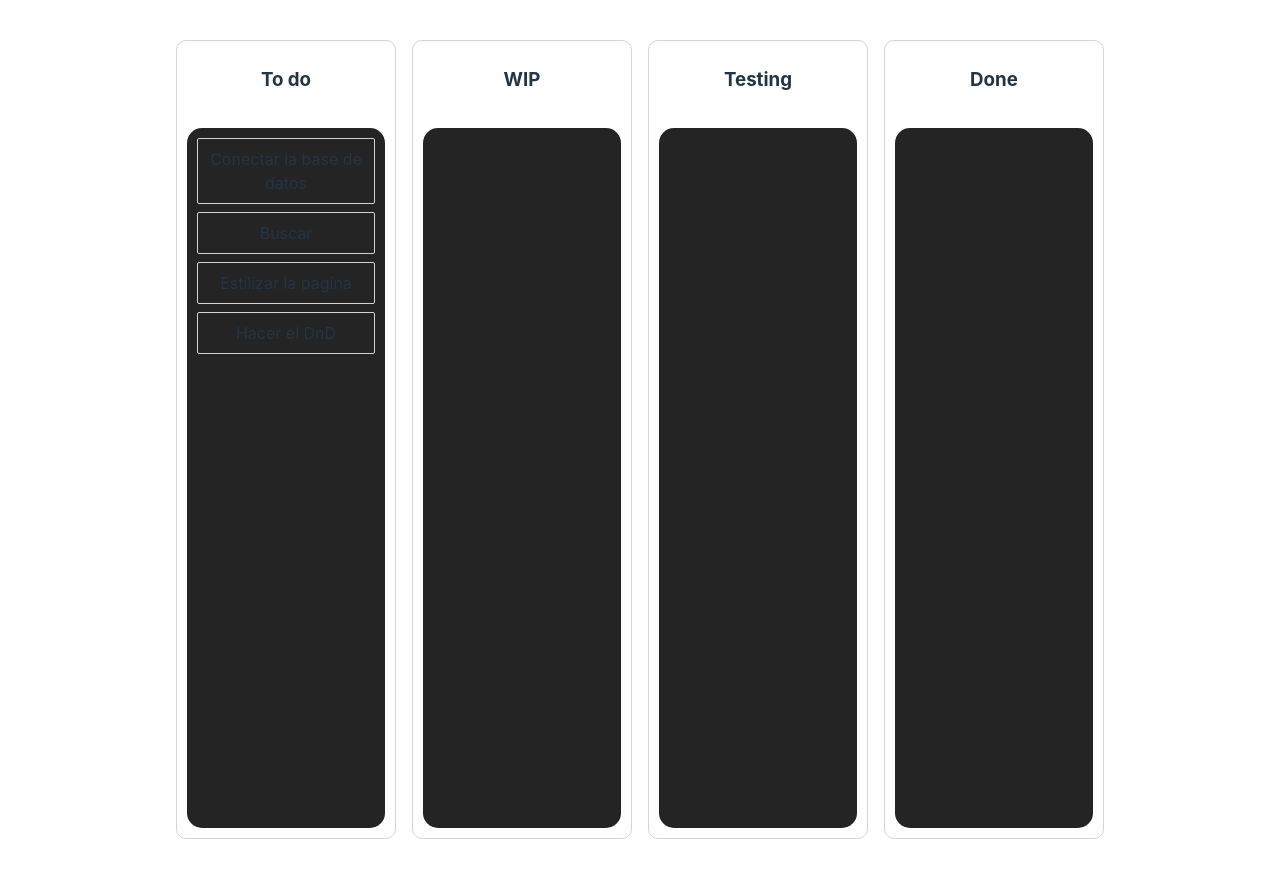
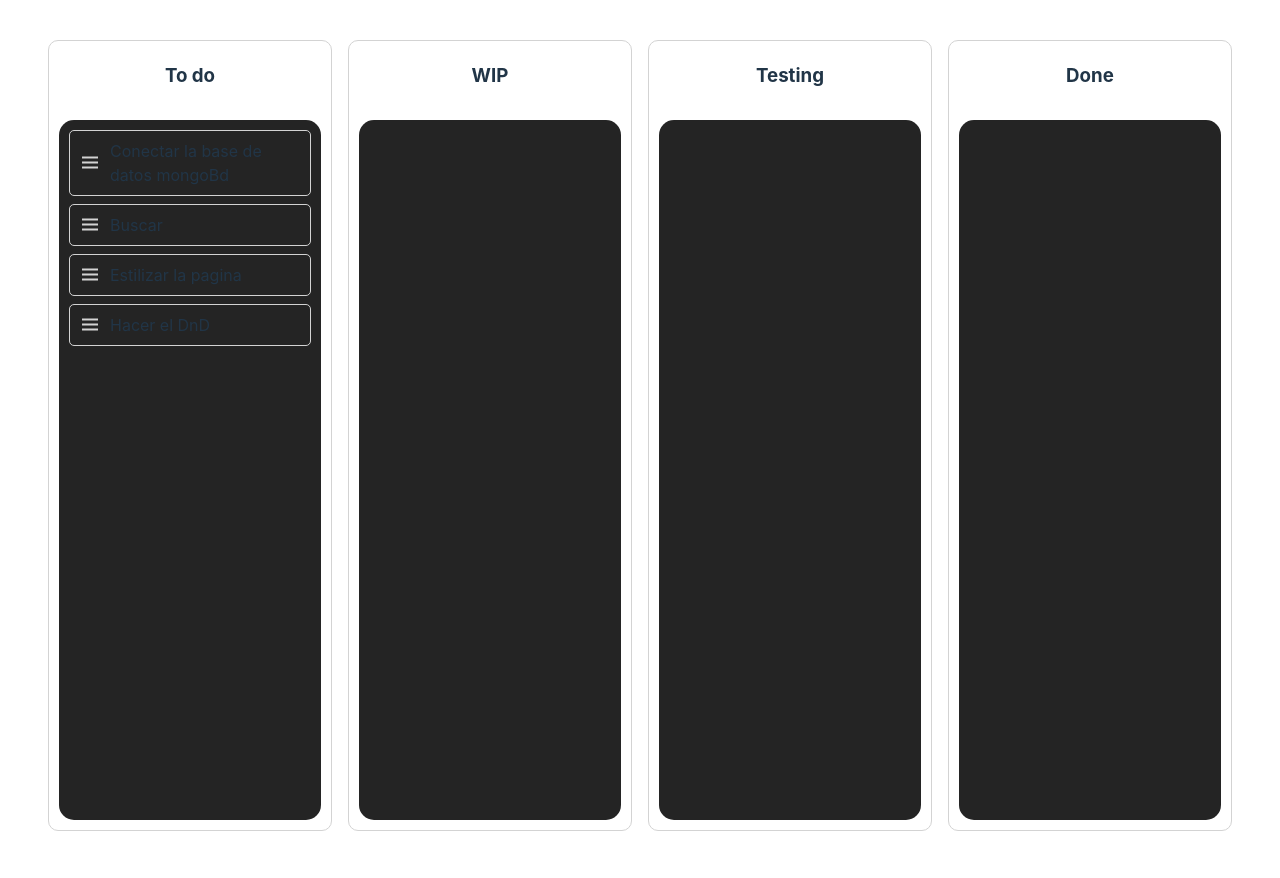
Before and after one commit to sarudev/Kanban, a React (Vite) app: page / in a window 1280 px wide. Built offline with nearby package versions, Linux system fonts and the light colour scheme.

Commit message:
icon & handle w animation

```diff
--- a/index.html
+++ b/index.html
@@ -5,6 +5,7 @@
   <meta charset="UTF-8" />
   <link rel="icon" type="image/svg+xml" href="/vite.svg" />
   <meta name="viewport" content="width=device-width, initial-scale=1.0" />
+  <link href='https://unpkg.com/boxicons@2.1.4/css/boxicons.min.css' rel='stylesheet'>
   <title>Vite + React</title>
 </head>
 
--- a/package.json
+++ b/package.json
@@ -9,6 +9,7 @@
     "preview": "vite preview"
   },
   "dependencies": {
+    "boxicons": "^2.1.4",
     "prop-types": "^15.8.1",
     "react": "18.2.0",
     "react-beautiful-dnd": "^13.1.1",
--- a/src/components/App.jsx
+++ b/src/components/App.jsx
@@ -1,11 +1,9 @@
-import React, { useState } from 'react'
+import React from 'react'
 import Board from './Board'
-import { DragDropContext } from 'react-beautiful-dnd'
-import '../css/App.css'
 
 const initialData = {
   tasks: {
-    'task-1': { id: 'task-1', content: 'Conectar la base de datos' },
+    'task-1': { id: 'task-1', content: 'Conectar la base de datos mongoBd' },
     'task-2': { id: 'task-2', content: 'Buscar' },
     'task-3': { id: 'task-3', content: 'Estilizar la pagina' },
     'task-4': { id: 'task-4', content: 'Hacer el DnD' }
@@ -35,72 +33,8 @@ const initialData = {
 }
 
 function App () {
-  const [state, setState] = useState(initialData)
-
-  function handleOnDragEnd ({ destination, draggableId, source }) {
-    if (!destination) { return }
-
-    if (destination.droppableId === source.droppableId && destination.index === source.index) { return }
-
-    const startColumn = state.columns[source.droppableId]
-    const finishColumn = state.columns[destination.droppableId]
-
-    if (startColumn === finishColumn) {
-      const newTaskIds = Array.from(startColumn.taskIds)
-      newTaskIds.splice(source.index, 1)
-      newTaskIds.splice(destination.index, 0, draggableId)
-
-      const newColumn = {
-        ...startColumn,
-        taskIds: newTaskIds
-      }
-
-      const newState = {
-        ...state,
-        columns: {
-          ...state.columns,
-          [newColumn.id]: newColumn
-        }
-      }
-
-      setState(newState)
-    } else {
-      const startTaskIds = Array.from(startColumn.taskIds)
-      startTaskIds.splice(source.index, 1)
-      const newStart = {
-        ...startColumn,
-        taskIds: startTaskIds
-      }
-
-      const finishTaskIds = Array.from(finishColumn.taskIds)
-      finishTaskIds.splice(destination.index, 0, draggableId)
-
-      const newFinish = {
-        ...finishColumn,
-        taskIds: finishTaskIds
-      }
-
-      const newState = {
-        ...state,
-        columns: {
-          ...state.columns,
-          [newStart.id]: newStart,
-          [newFinish.id]: newFinish
-        }
-      }
-
-      setState(newState)
-    }
-  }
-
   return (
-    <div className='board'>
-      <DragDropContext onDragEnd={result => handleOnDragEnd(result)}>
-        {Object.values(state.columns).map((c, i) => (
-          <Board key={i} className='board-section' id={c.id} columnId={c.id} title={c.title} tasks={c.taskIds.map(id => state.tasks[id])} />
-        ))}
-      </DragDropContext>
-    </div>
+    <Board initialData={initialData} />
   )
 }
 
--- a/src/components/Board.jsx
+++ b/src/components/Board.jsx
@@ -1,53 +1,94 @@
-import React from 'react'
-import Task from './Task'
+import React, { useState } from 'react'
+import { DragDropContext } from 'react-beautiful-dnd'
+import style from 'styled-components'
 import PropTypes from 'prop-types'
-import styled from 'styled-components'
-import { Droppable } from 'react-beautiful-dnd'
+import Column from './Column'
 
-const Container = styled.div`
-  margin: 8px;
-  border: 1px solid lightgrey;
-  border-radius: 10px;
-  width: 220px;
-
-  display: flex;
-  flex-direction: column;
-`
-const Title = styled.h3`
-  padding: 8px;
-`
-const TaskList = styled.div`
-  padding: 10px;
-  transition: background-color 0.2s ease;
-  background-color: ${props => (props.isDraggingOver ? '#191919' : '#242424')};
-  flex-grow: 1;
-  margin: 10px;
-  border-radius: 15px;
-  min-height: 700px;
+const Container = style.div`
+  max-width: 1200px;
+  display: inline-flex;
 `
 
-export default function Board ({ className, id, columnId, title, tasks }) {
+export default function Board ({ initialData }) {
+  const [state, setState] = useState(initialData)
+  const [dragging, setDragging] = useState(false)
+
+  function handleOnDragEnd ({ destination, draggableId, source }) {
+    setDragging(false)
+    ;[...document.querySelectorAll('.bx-menu')].forEach(e => e.classList.toggle('icon-animation'))
+    if (!destination) { return }
+
+    if (destination.droppableId === source.droppableId && destination.index === source.index) { return }
+
+    const startColumn = state.columns[source.droppableId]
+    const finishColumn = state.columns[destination.droppableId]
+
+    if (startColumn === finishColumn) {
+      const newTaskIds = Array.from(startColumn.taskIds)
+      newTaskIds.splice(source.index, 1)
+      newTaskIds.splice(destination.index, 0, draggableId)
+
+      const newColumn = {
+        ...startColumn,
+        taskIds: newTaskIds
+      }
+
+      const newState = {
+        ...state,
+        columns: {
+          ...state.columns,
+          [newColumn.id]: newColumn
+        }
+      }
+
+      setState(newState)
+    } else {
+      const startTaskIds = Array.from(startColumn.taskIds)
+      startTaskIds.splice(source.index, 1)
+      const newStart = {
+        ...startColumn,
+        taskIds: startTaskIds
+      }
+
+      const finishTaskIds = Array.from(finishColumn.taskIds)
+      finishTaskIds.splice(destination.index, 0, draggableId)
+
+      const newFinish = {
+        ...finishColumn,
+        taskIds: finishTaskIds
+      }
+
+      const newState = {
+        ...state,
+        columns: {
+          ...state.columns,
+          [newStart.id]: newStart,
+          [newFinish.id]: newFinish
+        }
+      }
+
+      setState(newState)
+    }
+  }
+
+  const onDragStart = (result) => {
+    setDragging(true)
+    ;[...document.querySelectorAll('.bx-menu')].forEach(e => e.classList.toggle('icon-animation'))
+  }
+
   return (
     <Container>
-      <Title>{title}</Title>
-      <Droppable droppableId={columnId}>
-        {(provided, snapshot) => (
-          <TaskList ref={provided.innerRef} {...provided.droppableProps} isDraggingOver={snapshot.isDraggingOver}>
-            {tasks.map((task, index) => (
-              <Task key={task.id} task={task} index={index} />
-            ))}
-            {provided.placeholder}
-          </TaskList>
-        )}
-      </Droppable>
+      <DragDropContext
+        onDragStart={(result) => onDragStart(result)}
+        onDragEnd={result => handleOnDragEnd(result)}
+      >
+        {Object.values(state.columns).map((c, i) => (
+          <Column key={i} className='board-section' id={c.id} columnId={c.id} title={c.title} tasks={c.taskIds.map(id => state.tasks[id])} isDragging={dragging} />
+        ))}
+      </DragDropContext>
     </Container>
   )
 }
-
 Board.propTypes = {
-  className: PropTypes.string.isRequired,
-  title: PropTypes.string.isRequired,
-  id: PropTypes.string.isRequired,
-  columnId: PropTypes.string.isRequired,
-  tasks: PropTypes.array.isRequired
+  initialData: PropTypes.object
 }
--- /dev/null
+++ b/src/components/Column.jsx
@@ -0,0 +1,58 @@
+import React from 'react'
+import Task from './Task'
+import PropTypes from 'prop-types'
+import styled from 'styled-components'
+import { Droppable } from 'react-beautiful-dnd'
+
+const Container = styled.div`
+  margin: 8px;
+  border: 1px solid lightgrey;
+  border-radius: 10px;
+  width: 285px;
+
+  display: flex;
+  flex-direction: column;
+`
+const Title = styled.h3`
+  padding: 4px;
+`
+const TaskList = styled.div`
+  padding: 10px;
+  transition: background-color 0.2s ease;
+  background-color: ${props => (props.isDraggingOver ? '#191919' : '#242424')};
+  flex-grow: 1;
+  margin: 10px;
+  border-radius: 15px;
+  min-height: 700px;
+`
+
+export default function Column ({ className, id, columnId, title, tasks, isDragging }) {
+  return (
+    <Container>
+      <Title>{title}</Title>
+      <Droppable droppableId={columnId}>
+        {(provided, snapshot) => (
+          <TaskList
+            {...provided.droppableProps}
+            ref={provided.innerRef}
+            isDraggingOver={snapshot.isDraggingOver}
+          >
+            {tasks.map((task, index) => (
+              <Task key={task.id} task={task} index={index} isDragDisabled={isDragging && snapshot.draggingFromThisWith !== task.id} />
+            ))}
+            {provided.placeholder}
+          </TaskList>
+        )}
+      </Droppable>
+    </Container>
+  )
+}
+
+Column.propTypes = {
+  className: PropTypes.string.isRequired,
+  title: PropTypes.string.isRequired,
+  id: PropTypes.string.isRequired,
+  columnId: PropTypes.string.isRequired,
+  tasks: PropTypes.array.isRequired,
+  isDragging: PropTypes.bool.isRequired
+}
--- a/src/components/Task.jsx
+++ b/src/components/Task.jsx
@@ -2,26 +2,46 @@ import React from 'react'
 import PropTypes from 'prop-types'
 import styled from 'styled-components'
 import { Draggable } from 'react-beautiful-dnd'
+import 'boxicons'
+import '../css/App.css'
 
 const Container = styled.div`
-  border: 1px solid ${(props) => props.isDragging ? 'magenta' : 'lightgrey'};
-  border-radius: 2px;
+  border: 1px solid ${props => props.isDragging ? 'magenta' : 'lightgrey'};
+  border-radius: 5px;
   padding: 8px;
   margin-bottom: 8px;
-  background-color: #242424;
+  background-color: ${props => props.isDragDisabled ? 'black' : '#242424'};
+  user-select: text;
+  display: flex;
+`
+const Icon = styled.div`
+  width: 24px;
+  height: 24px;
+  text-align: center;
+  position: relative;
+  top: calc(50% - 12px);
 `
 
-export default function Task ({ task, index }) {
+export default function Task ({ task, index, isDragDisabled }) {
   return (
-    <Draggable draggableId={task.id} index={index}>
+    <Draggable
+      draggableId={task.id}
+      index={index}
+      isDragDisabled={isDragDisabled}
+    >
       {(provided, snapshot) => (
         <Container
           {...provided.draggableProps}
-          {...provided.dragHandleProps}
           ref={provided.innerRef}
           isDragging={snapshot.isDragging}
+          isDragDisabled={isDragDisabled}
         >
-          {task.content}
+          <div {...provided.dragHandleProps}>
+            <Icon>
+              <i className='icon icon-animation bx bx-menu' />
+            </Icon>
+          </div>
+          <div style={{ marginLeft: '8px', userSelect: 'text', textAlign: 'initial' }}>{task.content}</div>
         </Container>
       )}
     </Draggable>
@@ -29,5 +49,6 @@ export default function Task ({ task, index }) {
 }
 Task.propTypes = {
   task: PropTypes.object,
-  index: PropTypes.number
+  index: PropTypes.number,
+  isDragDisabled: PropTypes.bool
 }
--- a/src/css/App.css
+++ b/src/css/App.css
@@ -61,3 +61,31 @@
 /* .note::-webkit-scrollbar-thumb:hover {
   background: #555;
 } */
+
+.icon {
+  color: lightgrey;
+  font-size: 24px;
+}
+
+.icon::before {
+  width: 24px;
+  height: 24px;
+}
+
+.icon-animation {
+  animation: blink-2 5s infinite ease;
+}
+
+@keyframes blink-2 {
+  40% {
+    opacity: 1;
+  }
+
+  50% {
+    opacity: 0.1;
+  }
+
+  60% {
+    opacity: 1;
+  }
+}
--- a/src/css/index.css
+++ b/src/css/index.css
@@ -20,6 +20,7 @@
 *::after,
 *::before {
   box-sizing: border-box;
+  user-select: none;
 }
 
 #root {
```
Also changed, not shown: 1 other file (tests, documents, lock files or other folders).
